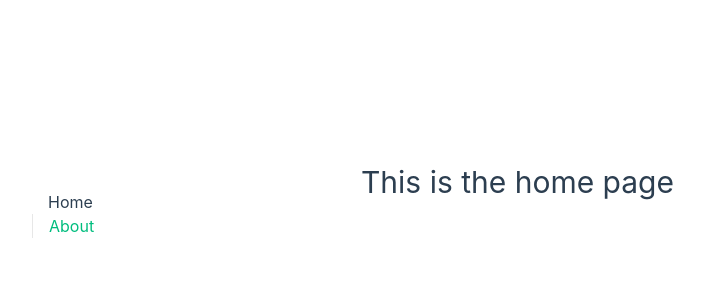
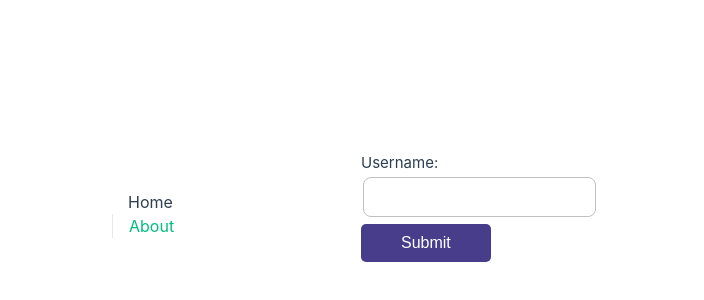
Before and after one commit to leodev-web/vuejs_learning, a Vue app in the folder vue-project/: page / in a window 1280 px wide. Shown: the part 194-494 px from the top of the page, without its empty margins (279-983 px from the left). Built offline with nearby package versions, Linux system fonts and the light colour scheme.

Commit message:
added button and input custom components with props

```diff
--- a/vue-project/src/views/HomeView.vue
+++ b/vue-project/src/views/HomeView.vue
@@ -1,9 +1,18 @@
-<script setup>
-// import TheWelcome from '@/components/TheWelcome.vue'
+<script>
+import MyButton from "./MyButton.vue";
+import MyInput from "./MyInput.vue";
+
+export default {
+  components: {
+    MyButton,
+    MyInput,
+  },
+};
 </script>
 
 <template>
   <main>
-  <h1>This is the home page</h1>
+    <my-input name="Username" />
+    <my-button background="darkSlateblue" color="white" value="Submit" />
   </main>
 </template>
--- /dev/null
+++ b/vue-project/src/views/MyButton.vue
@@ -0,0 +1,31 @@
+<template>
+  <button v-bind:style="{background, color}">{{value}}</button>
+</template>
+
+<script>
+export default {
+    props: {
+        background: {
+            type: String
+        } ,
+        value: {
+            type: String
+        } ,
+        color: {
+            type: String
+        }
+    }
+}
+</script>
+//scoped ensures that the styles are not applied else where
+<style scoped>
+button {
+    background: none;
+    color: black;
+    border: none;
+    border-radius: 5px;
+    padding: 10px 40px;
+    font-size: 16px;
+    cursor: pointer;
+}
+</style>
--- /dev/null
+++ b/vue-project/src/views/MyInput.vue
@@ -0,0 +1,45 @@
+<template>
+  <div class="label">
+    <label v-bind:for="name">Username:</label>
+    <input v-bind:id="name" />
+  </div>
+</template>
+<script>
+export default {
+  props: {
+    name: {
+      type: String,
+      required: true,
+    },
+  },
+};
+</script>
+
+<style scoped>
+.input {
+  display: flex;
+  flex-direction: column;
+}
+.label {
+  display: flex;
+  justify-content: space-between;
+  flex-direction: column;
+  margin-bottom: 5px;
+}
+.error {
+  color: red;
+}
+.input {
+  width: 100%;
+}
+input {
+  box-sizing: border-box;
+  padding: 10px;
+  border-radius: 8px;
+  border: 1px solid silver;
+  margin: 2px;
+  font-size: 16px;
+  width: 100%;
+  cursor: pointer;
+}
+</style>
```
